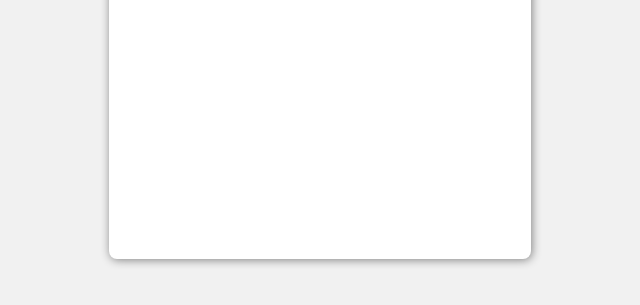
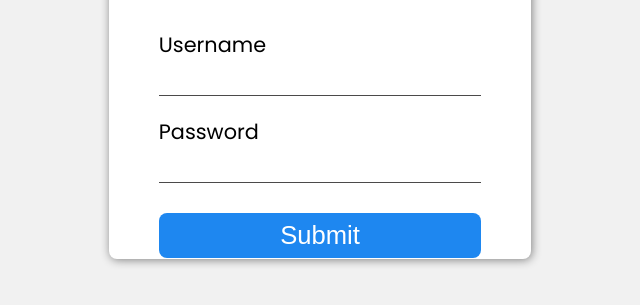
Before and after one commit to yanicodeverse/PW-skills-Assignments, a plain HTML site: page week-9/question-1/index.html in a window 1280 px wide. Shown: the part 301-606 px from the top of the page, without its empty margins (320-960 px from the left). Drawn offline with Linux system fonts and the light colour scheme.

Commit message:
completed html

```diff
--- a/week-9/question-1/index.html
+++ b/week-9/question-1/index.html
@@ -11,6 +11,20 @@
 <body>
     <div class="container-form">
         <h3>Login</h3>
+        <form action="#">
+            <div class="username">
+                <p>Username</p>
+                <input type="text">
+            </div>
+            <div class="password">
+                <p>Password</p>
+                <input type="password">
+            </div>
+
+            <div class="btn">
+                <button>submit</button>
+            </div>
+        </form>
     </div>
 </body>
 
```
